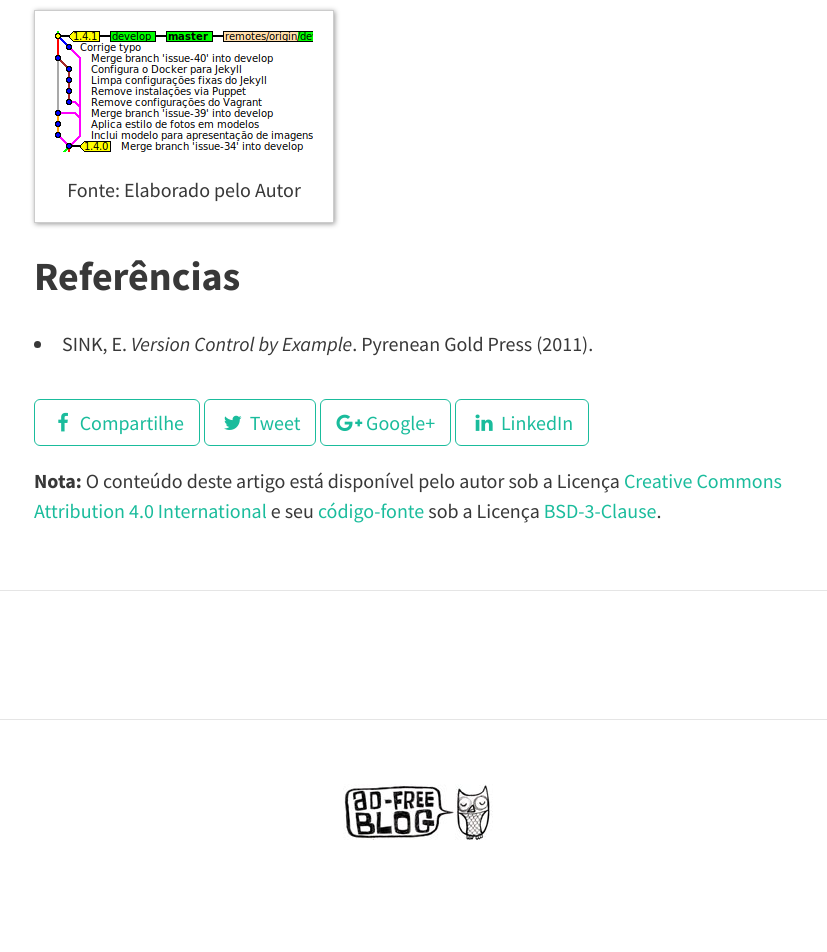
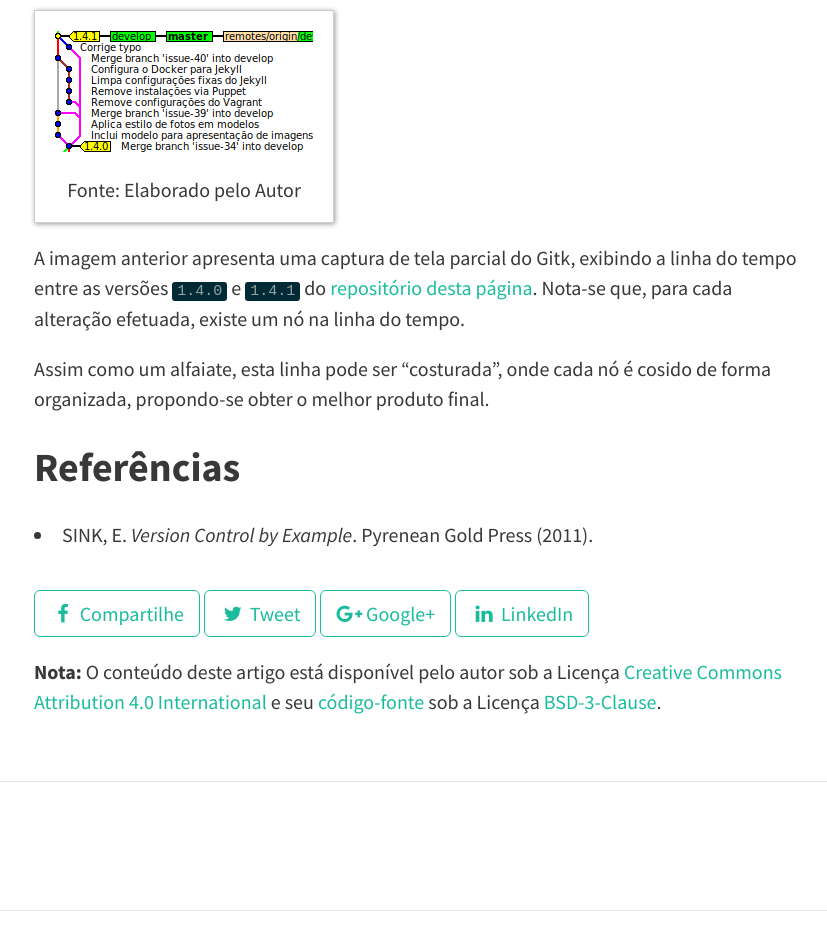
Before and after one commit to wandersonwhcr/wandersonwhcr.github.io, a Jekyll site: the page built from _posts/2017-02-25-alfaiate-git-branches.md, in a window 1280 px wide. Shown: the part 702-1654 px from the top of the page, without its empty margins (222-1049 px from the left). Built offline with Jekyll 4.4.1, drawn with Linux system fonts in a browser that asks for light colours; nearby versions of some CDN libraries; comment, search, counter and statistics services are not loaded; before the commit the page ends 1613 px from its top, so only the background shows below that.

Commit message:
Descreve uma linha do tempo

```diff
--- a/_posts/2017-02-25-alfaiate-git-branches.md
+++ b/_posts/2017-02-25-alfaiate-git-branches.md
@@ -13,6 +13,10 @@ Um sistema de controle de versões é um _software_ habilita um time de desenvol
 
 {% include image.html src="/assets/img/2017-02-25-screenshot.png" description="Fonte: Elaborado pelo Autor" alt="Exemplo de Linha do Tempo" %}
 
+A imagem anterior apresenta uma captura de tela parcial do Gitk, exibindo a linha do tempo entre as versões `1.4.0` e `1.4.1` do [repositório desta página](https://github.com/wandersonwhcr/wandersonwhcr.github.io). Nota-se que, para cada alteração efetuada, existe um nó na linha do tempo.
+
+Assim como um alfaiate, esta linha pode ser "costurada", onde cada nó é cosido de forma organizada, propondo-se obter o melhor produto final.
+
 ## Referências
 
 * SINK, E. _Version Control by Example_. Pyrenean Gold Press (2011).
--- a/_sass/local/_images.scss
+++ b/_sass/local/_images.scss
@@ -1,5 +1,6 @@
 $box-shadow: 1px 1px 5px #999999;
 $padding:    20px;
+$margin:     1em;
 
 figure.image {
 
@@ -9,6 +10,7 @@ figure.image {
         -webkit-box-shadow: $box-shadow;
         box-shadow: $box-shadow;
         display: inline-block;
+        margin-bottom: $margin;
     }
 
     img {
```
